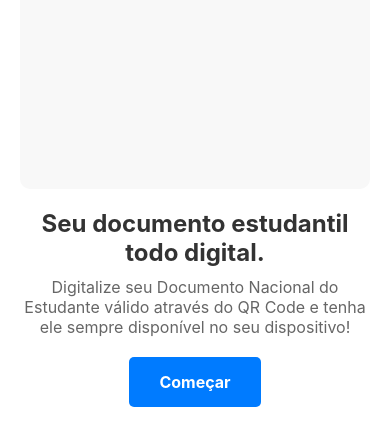
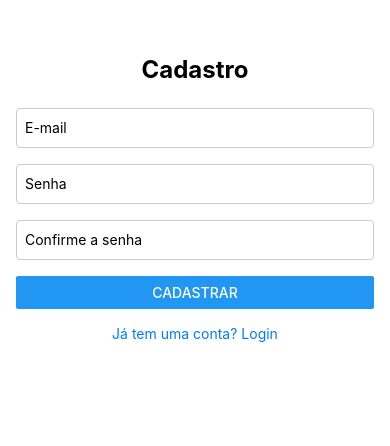
Before and after one commit to mr-costaalencar/dne-digital-js-draft, a React Native app: screen /Signup in a window 390 px wide. Shown: the part 224-670 px from the top of the page. Built offline with nearby package versions, Linux system fonts and the light colour scheme.

Commit message:
feat: :recycle: Atualiza as telas Login e Signup
Este commit atualiza a lógica por detrás das telas de Login e Signup.

```diff
--- a/App.js
+++ b/App.js
@@ -4,11 +4,13 @@ import React from "react";
 import { NavigationContainer } from "@react-navigation/native";
 import { createStackNavigator } from "@react-navigation/stack";
 
+import Login from "./src/screens/Login";
 import GetStarted from "./src/screens/GetStarted";
 import Home from "./src/screens/Home";
 import Scan from "./src/screens/Scan";
 import AddDocument from "./src/screens/AddDocument";
 import DocumentDetails from "./src/screens/DocumentDetails";
+import Signup from "./src/screens/Signup";
 
 const Stack = createStackNavigator();
 
@@ -19,11 +21,13 @@ const App = () => {
         initialRouteName="GetStarted"
         screenOptions={{ headerShown: false }}
       >
+        <Stack.Screen name="Login" component={Login} />
         <Stack.Screen name="GetStarted" component={GetStarted} />
         <Stack.Screen name="Home" component={Home} />
         <Stack.Screen name="Scan" component={Scan} />
         <Stack.Screen name="AddDocument" component={AddDocument} />
         <Stack.Screen name="DocumentDetails" component={DocumentDetails} />
+        <Stack.Screen name="Signup" component={Signup} />
       </Stack.Navigator>
     </NavigationContainer>
   );
--- a/src/screens/Login.js
+++ b/src/screens/Login.js
@@ -20,14 +20,13 @@ const Login = ({ navigation }) => {
     if (email && password) {
       const response = await loginUser(email, password);
       if (response.success) {
-        // Store the JWT token in AsyncStorage
         await AsyncStorage.setItem("token", response.data.token);
         navigation.replace("Home");
       } else {
-        Alert.alert("Login Failed", response.message);
+        Alert.alert("Login Falhou", response.message);
       }
     } else {
-      Alert.alert("Error", "Please enter both email and password.");
+      Alert.alert("Erro", "Por favor entre com e-mail e senha.");
     }
   };
 
@@ -49,12 +48,37 @@ const Login = ({ navigation }) => {
       />
       <Button title="Login" onPress={handleLogin} />
       <TouchableOpacity onPress={() => navigation.navigate("Signup")}>
-        <Text style={styles.linkText}>Don't have an account? Sign Up</Text>
+        <Text style={styles.linkText}>Não tem uma conta? Cadastre-se</Text>
       </TouchableOpacity>
     </View>
   );
 };
 
 // Add your styles here
-
+const styles = StyleSheet.create({
+  container: {
+    flex: 1,
+    justifyContent: "center",
+    alignItems: "center",
+    padding: 16,
+    backgroundColor: "#fff",
+  },
+  title: {
+    fontSize: 24,
+    fontWeight: "bold",
+    marginBottom: 24,
+  },
+  input: {
+    width: "100%",
+    padding: 12,
+    borderWidth: 1,
+    borderColor: "#ccc",
+    borderRadius: 8,
+    marginBottom: 16,
+  },
+  linkText: {
+    marginTop: 16,
+    color: "#007BFF",
+  },
+});
 export default Login;
--- a/src/screens/Signup.js
+++ b/src/screens/Signup.js
@@ -32,35 +32,62 @@ const Signup = ({ navigation }) => {
 
   return (
     <View style={styles.container}>
-      <Text style={styles.title}>Sign Up</Text>
+      <Text style={styles.title}>Cadastro</Text>
       <TextInput
         style={styles.input}
-        placeholder="Email"
+        placeholder="E-mail"
         value={email}
         onChangeText={setEmail}
       />
       <TextInput
         style={styles.input}
-        placeholder="Password"
+        placeholder="Senha"
         value={password}
         onChangeText={setPassword}
         secureTextEntry
       />
       <TextInput
         style={styles.input}
-        placeholder="Confirm Password"
+        placeholder="Confirme a senha"
         value={confirmPassword}
         onChangeText={setConfirmPassword}
         secureTextEntry
       />
-      <Button title="Sign Up" onPress={handleSignup} />
+      <Button title="Cadastrar" onPress={handleSignup} />
       <TouchableOpacity onPress={() => navigation.navigate("Login")}>
-        <Text style={styles.linkText}>Already have an account? Login</Text>
+        <Text style={styles.linkText}>Já tem uma conta? Login</Text>
       </TouchableOpacity>
     </View>
   );
 };
 
 // Add your styles here
+const styles = StyleSheet.create({
+  container: {
+    flex: 1,
+    justifyContent: "center",
+    padding: 16,
+    backgroundColor: "#fff",
+  },
+  title: {
+    fontSize: 24,
+    fontWeight: "bold",
+    marginBottom: 24,
+    textAlign: "center",
+  },
+  input: {
+    height: 40,
+    borderColor: "#ccc",
+    borderWidth: 1,
+    borderRadius: 4,
+    marginBottom: 16,
+    paddingHorizontal: 8,
+  },
+  linkText: {
+    color: "#007BFF",
+    marginTop: 16,
+    textAlign: "center",
+  },
+});
 
 export default Signup;
```
